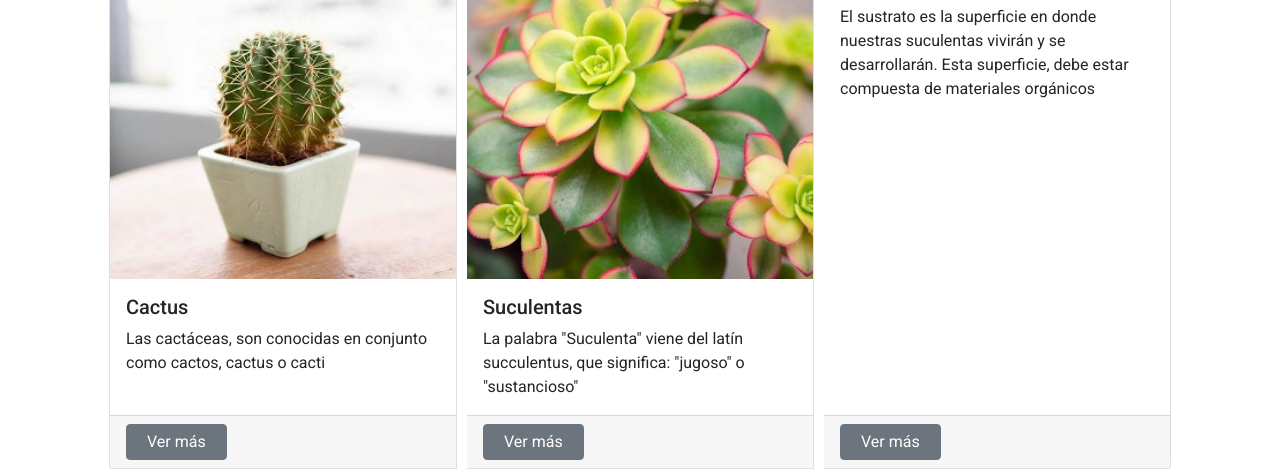
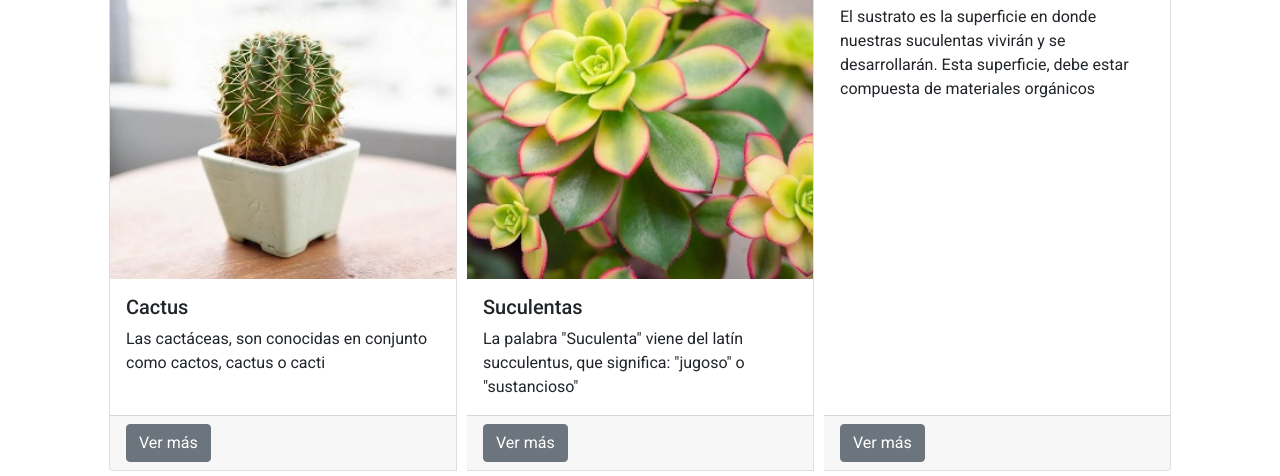
Before and after one commit to nightelf1980/artemis-sass, a plain HTML site: page index.html in a window 1280 px wide. Shown: the part 1576-2052 px from the top of the page. Drawn offline with nearby package versions, Linux system fonts and the light colour scheme.

Commit message:
botones01

```diff
--- a/assets/scss/_cards.scss
+++ b/assets/scss/_cards.scss
@@ -18,10 +18,6 @@
     justify-content:center;
 }
 
-.btn{
-    padding: 5px 20px;
-}
-
 .comprar{
     text-align: center;
 
```
Also changed, not shown: assets/css/styles.css, 1 other file.
